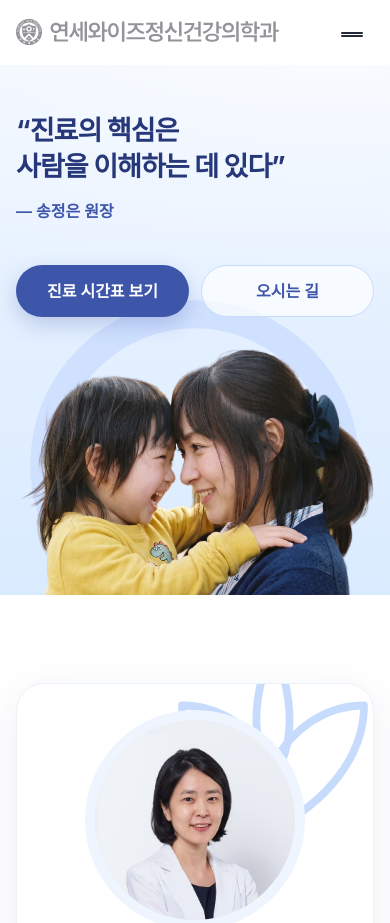
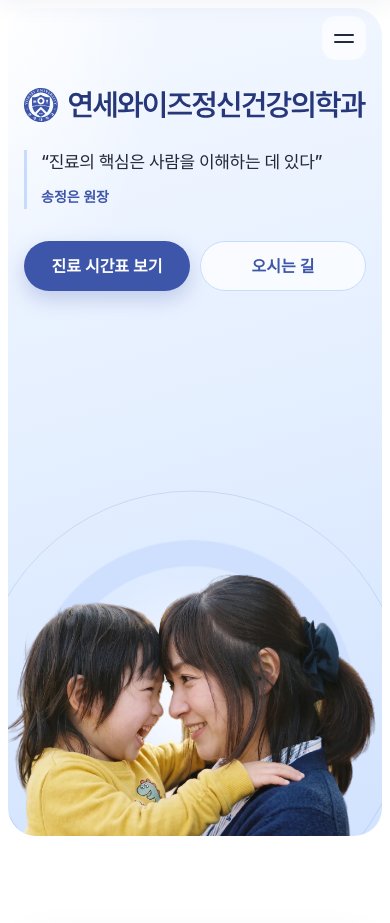
Before and after one commit to jackelamen/drsong, a plain HTML site: page index.html in a window 390 px wide. Shown: the top 923 px of the page. Drawn offline with Linux system fonts and the light colour scheme; a web font is replaced by a local one.

Commit message:
Rebuild hero around the clinic logo; header slides in on scroll
- Hero is a rounded panel with its own menu, the logo as the headline
  (new indigo variant) and Dr. Song's quote below it
- Photo bleeds to the panel's bottom-right edge, never under the text
- Fixed header hidden over the hero, shown after scrolling past it
- One load sequence: logo, quote, buttons, then photo and ring
- Fix mobile menu close icon (bar selectors were offset by a hidden label)

Co-Authored-By: Claude Opus 5.5 <noreply@anthropic.com>
Claude-Session: https://claude.ai/code/session_01Fdt8wTMfCDDB9f8KcNzrqb

```diff
--- a/assets/css/style.css
+++ b/assets/css/style.css
@@ -79,14 +79,15 @@ ul, ol { margin: 0; padding: 0; }
 
 /* ---------- Header ---------- */
 .site-header {
-  position: sticky; top: 0; z-index: 50;
-  background: rgba(255, 255, 255, 0.86);
-  backdrop-filter: saturate(160%) blur(12px);
-  -webkit-backdrop-filter: saturate(160%) blur(12px);
-  border-bottom: 1px solid transparent;
-  transition: border-color .2s, box-shadow .2s;
+  position: fixed; top: 0; left: 0; right: 0; z-index: 50;
+  background: rgba(255, 255, 255, 0.9);
+  backdrop-filter: saturate(160%) blur(14px);
+  -webkit-backdrop-filter: saturate(160%) blur(14px);
+  box-shadow: 0 1px 0 rgba(38,55,122,.06), 0 8px 24px rgba(38,55,122,.06);
+  transform: translateY(-105%);
+  transition: transform .45s cubic-bezier(.2,.7,.2,1);
 }
-.site-header.scrolled { border-bottom-color: #eef0f5; box-shadow: 0 2px 16px rgba(38,55,122,.05); }
+.site-header.show { transform: none; }
 .header-inner { height: var(--header-h); display: flex; align-items: center; justify-content: space-between; gap: 24px; }
 .brand { display: flex; align-items: center; flex: none; }
 .brand .logo { height: 36px; width: auto; }
@@ -105,33 +106,55 @@ ul, ol { margin: 0; padding: 0; }
 .nav-toggle[aria-expanded="true"] .bar:nth-of-type(2) { top: 21px; transform: rotate(-45deg); }
 
 /* ---------- Hero ---------- */
-.hero {
-  position: relative;
+.hero { padding: 12px; background: #fff; }
+.hero-panel {
+  position: relative; overflow: hidden; isolation: isolate;
+  display: flex; flex-direction: column;
+  min-height: clamp(640px, calc(100svh - 24px), 920px);
+  border-radius: 36px;
   background:
-    radial-gradient(1200px 500px at 85% -10%, rgba(255,255,255,.7), transparent 60%),
-    linear-gradient(180deg, var(--sky-50) 0%, var(--sky-100) 100%);
-  overflow: hidden;
-  padding: 0;
+    radial-gradient(70% 60% at 0% 0%, rgba(255,255,255,.9), transparent 60%),
+    linear-gradient(165deg, #f4f8ff 0%, #e4efff 50%, #d2e3ff 100%);
 }
-.hero-grid { display: grid; grid-template-columns: 1fr 1fr; gap: 32px; align-items: end; }
-.hero-copy { padding: 140px 0 150px; position: relative; z-index: 1; }
-.hero-quote { margin: 0; }
-.hero-quote span { display: block; white-space: nowrap; }
-.quote-by { margin-top: 14px; font-size: 16px; font-weight: 600; color: var(--indigo-700); }
-.hero-quote p { font-size: clamp(27px, 3.4vw, 46px); font-weight: 700; color: var(--indigo-900); line-height: 1.32; letter-spacing: -0.035em; }
-.hero h1 { font-size: clamp(36px, 4.4vw, 56px); color: var(--indigo-900); line-height: 1.2; letter-spacing: -0.035em; }
-.hero-titles { list-style: none; margin-top: 18px; font-size: 18px; line-height: 1.75; color: var(--text); }
-.hero-actions { display: flex; flex-wrap: wrap; gap: 12px; margin-top: 40px; }
+.hero-bar { position: relative; z-index: 3; height: 96px; display: flex; align-items: center; justify-content: flex-end; gap: 24px; }
+.hero-nav { display: flex; gap: 6px; }
+.hero-nav a { padding: 9px 16px; border-radius: 999px; font-size: 15px; font-weight: 500; color: var(--text); transition: background .2s, color .2s; }
+.hero-nav a:hover { background: rgba(255,255,255,.75); color: var(--indigo-700); }
+.hero-menu { display: none; position: relative; width: 44px; height: 44px; border: 0; border-radius: 14px; background: rgba(255,255,255,.7); cursor: pointer; }
+.hero-menu .bar { position: absolute; left: 12px; right: 12px; height: 2px; border-radius: 2px; background: var(--ink); }
+.hero-menu .bar:nth-of-type(1) { top: 18px; }
+.hero-menu .bar:nth-of-type(2) { top: 25px; }
 
+.hero-grid { flex: 1; display: grid; grid-template-columns: 0.92fr 1.08fr; gap: 16px; }
+.hero-copy { align-self: center; position: relative; z-index: 3; padding: 16px 0 120px; }
+.hero-logo { margin: 0; }
+.hero-logo img { display: block; width: 100%; max-width: 560px; height: auto; }
+.hero-quote { margin: 40px 0 0; padding-left: 20px; border-left: 3px solid var(--sky-200); }
+.hero-quote p { font-size: clamp(18px, 1.7vw, 24px); font-weight: 500; color: var(--ink); line-height: 1.5; letter-spacing: -0.02em; }
+.quote-by { display: flex; align-items: center; gap: 10px; margin-top: 10px; font-size: 15px; font-weight: 600; color: var(--indigo-700); }
+.hero-actions { display: flex; flex-wrap: wrap; gap: 12px; margin-top: 44px; }
 
-.hero-visual { position: relative; align-self: end; width: 100%; padding-top: 48px; }
-.hero-visual img { position: relative; z-index: 1; width: 100%; height: auto; }
+.hero-visual { position: relative; z-index: 1; align-self: end; margin-right: calc(-1 * (100vw - min(100vw, var(--container))) / 2); }
+.hero-visual img { position: relative; z-index: 2; display: block; width: 100%; height: auto; }
 /* ring motif from the brochure backgrounds */
-.hero-ring {
-  position: absolute; z-index: 0; left: 50%; top: 52%;
-  width: 92%; aspect-ratio: 1; transform: translate(-50%, -50%);
-  border-radius: 50%; border: clamp(28px, 4vw, 56px) solid #d0e1ff;
+.hero-ring, .hero-ring-line, .hero-glow {
+  position: absolute; left: 52%; top: 50%; aspect-ratio: 1; border-radius: 50%;
+  transform: translate(-50%, -50%);
 }
+.hero-ring { z-index: 1; width: 86%; border: clamp(26px, 3.6vw, 52px) solid #cfe0ff; }
+.hero-ring-line { z-index: 0; width: 112%; border: 1.5px solid rgba(73, 99, 193, .16); }
+.hero-glow { z-index: 0; width: 70%; background: radial-gradient(circle, rgba(255,255,255,.95), rgba(255,255,255,0) 68%); }
+
+@media (prefers-reduced-motion: no-preference) {
+  .hero-logo, .hero-quote, .hero-actions { animation: hero-rise .9s cubic-bezier(.2,.7,.2,1) both; }
+  .hero-quote { animation-delay: .18s; }
+  .hero-actions { animation-delay: .34s; }
+  .hero-visual img { animation: hero-rise-img 1.2s .15s cubic-bezier(.2,.7,.2,1) both; }
+  .hero-ring { animation: hero-ring 1.5s cubic-bezier(.2,.7,.2,1) both; }
+}
+@keyframes hero-rise { from { opacity: 0; transform: translateY(18px); } to { opacity: 1; transform: none; } }
+@keyframes hero-rise-img { from { opacity: 0; transform: translateY(40px); } to { opacity: 1; transform: none; } }
+@keyframes hero-ring { from { opacity: 0; transform: translate(-50%, -50%) scale(.86); } to { opacity: 1; transform: translate(-50%, -50%) scale(1); } }
 .lotus { fill: none; stroke: var(--sky-200); stroke-width: 6; stroke-linejoin: round; }
 
 
@@ -281,9 +304,15 @@ ul, ol { margin: 0; padding: 0; }
   .site-nav a { padding: 14px 12px; border-radius: 12px; font-size: 16px; }
   .site-nav .nav-cta { margin: 8px 0 0; text-align: center; }
 
-  .hero-grid { grid-template-columns: 1fr; gap: 0; }
-  .hero-copy { padding: 48px 0 8px; }
-  .hero-visual { padding-top: 24px; }
+  .hero-nav { display: none; }
+  .hero-menu { display: block; }
+  .hero { padding: 8px; }
+  .hero-panel { border-radius: 28px; min-height: clamp(600px, calc(100svh - 16px), 860px); }
+  .hero-bar { height: 72px; }
+  .hero-grid { grid-template-columns: 1fr; grid-template-rows: auto 1fr; gap: 0; }
+  .hero-copy { align-self: start; padding: 20px 0 0; }
+  .hero-actions { margin-top: 32px; }
+  .hero-visual { width: 100%; max-width: 560px; margin-right: 0; justify-self: center; margin-top: 28px; }
 
 
   .section { padding: 88px 0; }
@@ -301,8 +330,13 @@ ul, ol { margin: 0; padding: 0; }
   .container { padding: 0 16px; }
   .br-md { display: none; }
   .brand .logo { height: 26px; }
-  .hero-titles { font-size: 16px; }
-  .hero-actions .btn { flex: 1; padding: 0 16px; }
+  .hero-bar { height: 60px; }
+  .hero-quote { margin-top: 28px; padding-left: 14px; }
+  .hero-quote p { font-size: 17px; }
+  .quote-by { font-size: 14px; }
+  .hero-visual { width: 112%; max-width: none; margin-left: -6%; }
+  .hero-actions { gap: 10px; }
+  .hero-actions .btn { flex: 1; padding: 0 14px; height: 50px; }
   .doctor-card { padding: 36px 20px; border-radius: 28px; }
   .doctor-name { font-size: 36px; }
   .research { padding: 28px 20px; }
--- a/assets/js/main.js
+++ b/assets/js/main.js
@@ -1,28 +1,31 @@
 (function () {
   'use strict';
 
-  // ---------- Mobile nav ----------
+  // ---------- Header: hidden over the hero, slides in after scrolling past it ----------
+  var header = document.querySelector('.site-header');
+  var panel = document.querySelector('.hero-panel');
   var toggle = document.querySelector('.nav-toggle');
   var nav = document.getElementById('site-nav');
-  if (toggle && nav) {
-    toggle.addEventListener('click', function () {
-      var open = toggle.getAttribute('aria-expanded') === 'true';
-      toggle.setAttribute('aria-expanded', String(!open));
-      nav.classList.toggle('open', !open);
-    });
-    nav.addEventListener('click', function (e) {
-      if (e.target.tagName === 'A') {
-        toggle.setAttribute('aria-expanded', 'false');
-        nav.classList.remove('open');
-      }
-    });
+  var heroMenu = document.querySelector('.hero-menu');
+  var menuOpen = false;
+
+  function update() {
+    var threshold = panel ? panel.offsetHeight * 0.55 : 80;
+    header.classList.toggle('show', menuOpen || window.scrollY > threshold);
   }
-
-  // ---------- Header shadow on scroll ----------
-  var header = document.querySelector('.site-header');
-  var onScroll = function () { header.classList.toggle('scrolled', window.scrollY > 8); };
-  window.addEventListener('scroll', onScroll, { passive: true });
-  onScroll();
+  function setMenu(open) {
+    menuOpen = open;
+    if (toggle) toggle.setAttribute('aria-expanded', String(open));
+    if (nav) nav.classList.toggle('open', open);
+    update();
+  }
+  if (toggle) toggle.addEventListener('click', function () { setMenu(!menuOpen); });
+  if (heroMenu) heroMenu.addEventListener('click', function () { setMenu(true); });
+  if (nav) nav.addEventListener('click', function (e) { if (e.target.tagName === 'A') setMenu(false); });
+  document.addEventListener('keydown', function (e) { if (e.key === 'Escape' && menuOpen) setMenu(false); });
+  window.addEventListener('scroll', update, { passive: true });
+  window.addEventListener('resize', update);
+  update();
 
   // ---------- Copy address ----------
   document.querySelectorAll('[data-copy]').forEach(function (btn) {
--- a/index.html
+++ b/index.html
@@ -39,13 +39,12 @@
 <body>
   <a class="skip-link" href="#main">본문 바로가기</a>
 
-  <header class="site-header" id="top">
+  <header class="site-header">
     <div class="container header-inner">
       <a class="brand" href="#top">
-        <img class="logo" src="assets/img/logo.svg" alt="연세와이즈정신건강의학과" width="364" height="36">
+        <img class="logo" src="assets/img/logo-indigo.svg" alt="연세와이즈정신건강의학과" width="364" height="36">
       </a>
-      <button class="nav-toggle" aria-expanded="false" aria-controls="site-nav">
-        <span class="sr-only">메뉴 열기</span>
+      <button class="nav-toggle" type="button" aria-label="메뉴" aria-expanded="false" aria-controls="site-nav">
         <span class="bar"></span><span class="bar"></span>
       </button>
       <nav class="site-nav" id="site-nav" aria-label="주요 메뉴">
@@ -59,13 +58,26 @@
 
   <main id="main">
     <!-- HERO -->
-    <section class="hero">
+    <section class="hero" id="top">
+      <div class="hero-panel">
+        <div class="container hero-bar">
+          <nav class="hero-nav" aria-label="빠른 메뉴">
+            <a href="#doctor">의료진</a>
+            <a href="#space">둘러보기</a>
+            <a href="#hours">진료 시간</a>
+            <a href="#location">오시는 길</a>
+          </nav>
+          <button class="hero-menu" type="button" aria-label="메뉴 열기" aria-controls="site-nav">
+            <span class="bar"></span><span class="bar"></span>
+          </button>
+        </div>
+
         <div class="container hero-grid">
           <div class="hero-copy">
-          <h1 class="sr-only">연세와이즈정신건강의학과</h1>
+            <h1 class="hero-logo"><img src="assets/img/logo-indigo.svg" alt="연세와이즈정신건강의학과" width="1010" height="100"></h1>
             <blockquote class="hero-quote">
-            <p><span>“진료의 핵심은</span> <span>사람을 이해하는 데 있다”</span></p>
-            <footer class="quote-by">— 송정은 원장</footer>
+              <p>“진료의 핵심은 사람을 이해하는 데 있다”</p>
+              <footer class="quote-by">송정은 원장</footer>
             </blockquote>
             <div class="hero-actions">
               <a class="btn btn-primary" href="#hours">진료 시간표 보기</a>
@@ -73,8 +85,11 @@
             </div>
           </div>
           <div class="hero-visual" aria-hidden="true">
+            <span class="hero-glow"></span>
             <span class="hero-ring"></span>
+            <span class="hero-ring-line"></span>
             <img src="assets/img/hero-family.webp" alt="" width="1400" height="959" fetchpriority="high">
+          </div>
         </div>
       </div>
     </section>
```
Also changed, not shown: assets/img/logo-indigo.svg (added), 1 other file. Lines whose indentation alone changed are shown as unchanged.
